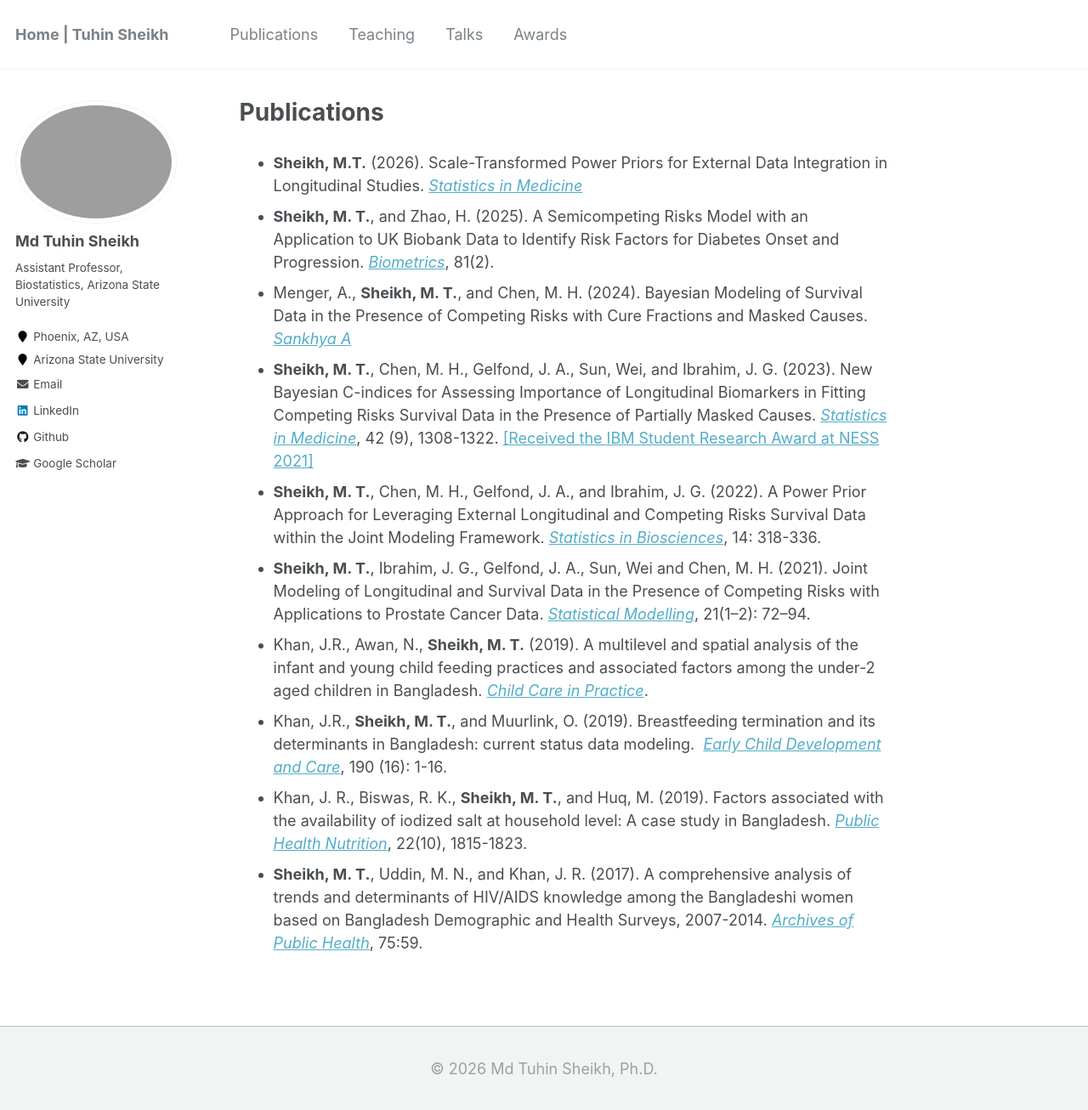
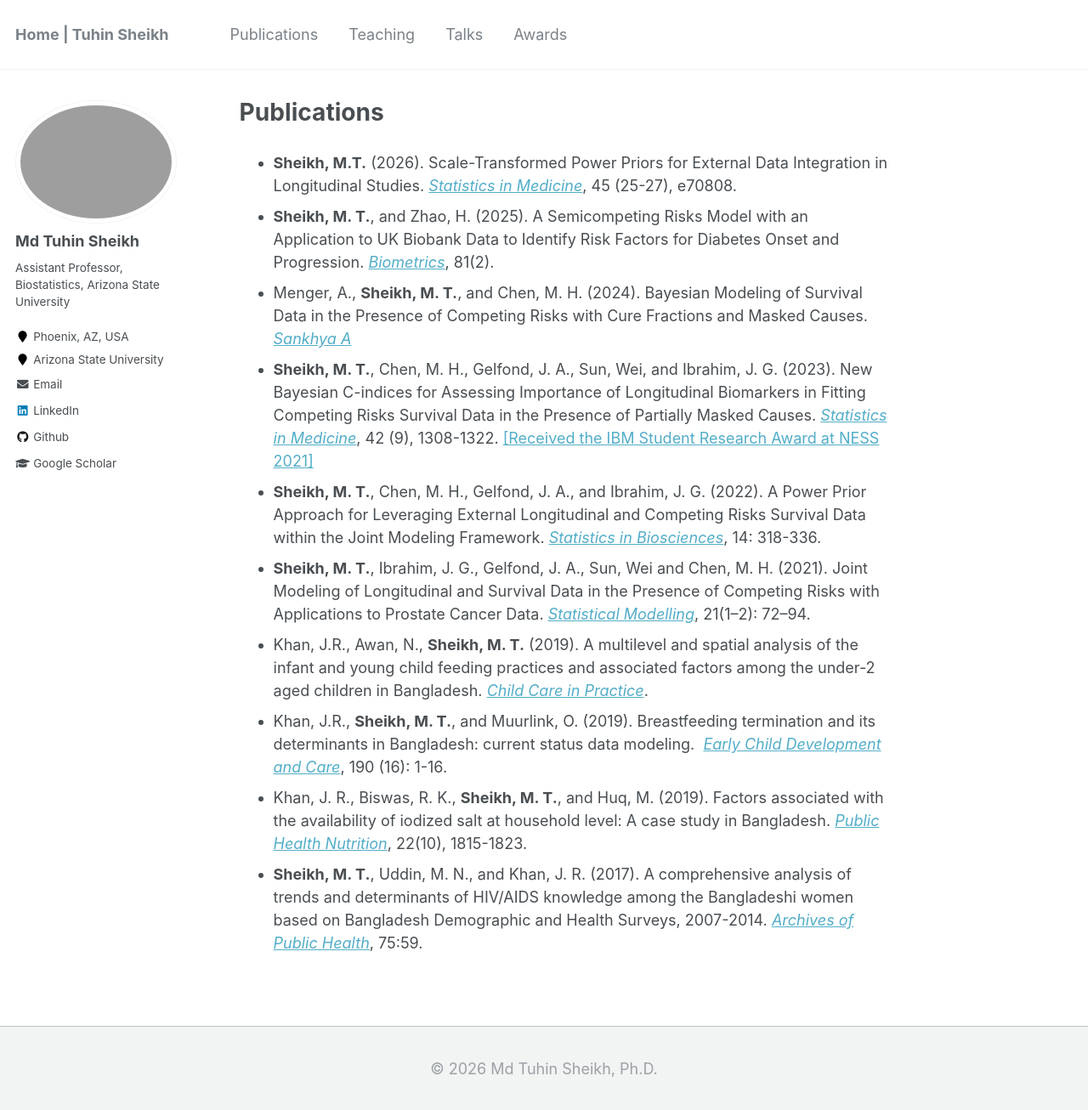
Before and after one commit to mdtuhinsheikh/mdtuhinsheikh.github.io, a Jekyll site: the page built from _pages/publications.md, in a window 1280 px wide and 1330 px high. Shown: the top 1306 px of the window at 85% size. Built offline with Jekyll 4.4.1, drawn with Linux system fonts in a browser that asks for light colours.

Commit message:
Enhance publication citation for Sheikh, M.T. (2026)
Updated publication entry with additional citation details.

```diff
--- a/_pages/publications.md
+++ b/_pages/publications.md
@@ -3,7 +3,7 @@ title: "Publications"
 permalink: /publications/
 author_profile: true
 ---
-- **Sheikh, M.T.** (2026). Scale-Transformed Power Priors for External Data Integration in Longitudinal Studies. [*Statistics in Medicine*](https://onlinelibrary.wiley.com/doi/10.1002/sim.70808)
+- **Sheikh, M.T.** (2026). Scale-Transformed Power Priors for External Data Integration in Longitudinal Studies. [*Statistics in Medicine*](https://onlinelibrary.wiley.com/doi/10.1002/sim.70808), 45 (25-27), e70808.
 - **Sheikh, M. T.**, and Zhao, H. (2025). A Semicompeting Risks Model with an Application to UK Biobank Data to Identify Risk Factors for Diabetes Onset and Progression. [*Biometrics*](https://doi.org/10.1093/biomtc/ujaf003), 81(2).
 <!-- - **Sheikh, M. T.**, and Zhao, H. (2024). Latent class mixed effects model with endogenous time-varying covariates for classifying longitudinal hemoglobin profiles in individuals at elevated risk of diabetes. *In preparation* -->
 <!-- - **Sheikh, M. T.**, Gelfond, J. A., and Chen, M. H. (2024). Bayesian Joint Model for Longitudinal Biomarker and Competing Risks of Prostate Cancer with Cure Fraction, Accounting for Masked Causes. *Manuscript* -->
```
